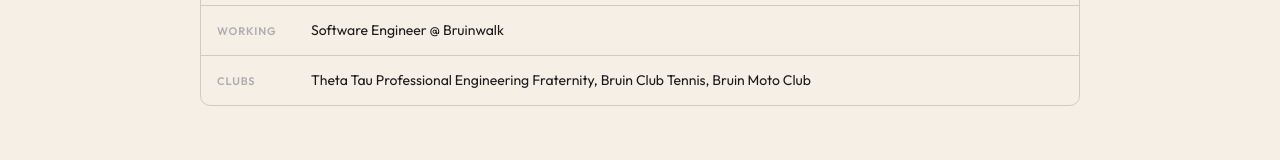
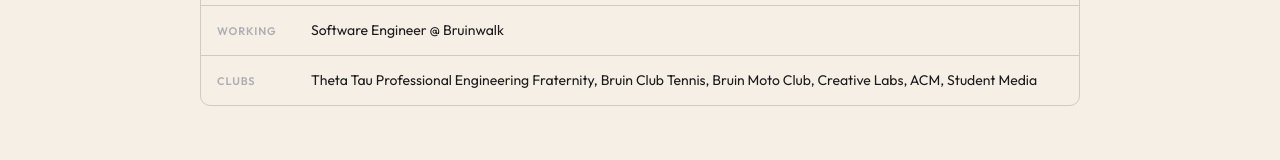
Before and after one commit to chewton2k/CharltonShih, a Next.js app: page / in a window 1280 px wide. Both pictures are taken after a click on the button "About". Shown: the part 476-636 px from the top of the page. Built offline with nearby package versions, Linux system fonts and the light colour scheme.

Commit message:
add: added more clubs to section

```diff
--- a/app/components/AboutSection.jsx
+++ b/app/components/AboutSection.jsx
@@ -48,7 +48,7 @@
           </div>
           <div className="p-currently-item">
             <span className="p-currently-label">Clubs</span>
-            <span className="p-currently-value">Theta Tau Professional Engineering Fraternity, Bruin Club Tennis, Bruin Moto Club</span>
+            <span className="p-currently-value">Theta Tau Professional Engineering Fraternity, Bruin Club Tennis, Bruin Moto Club, Creative Labs, ACM, Student Media</span>
           </div>
         </div>
       </section>
```
